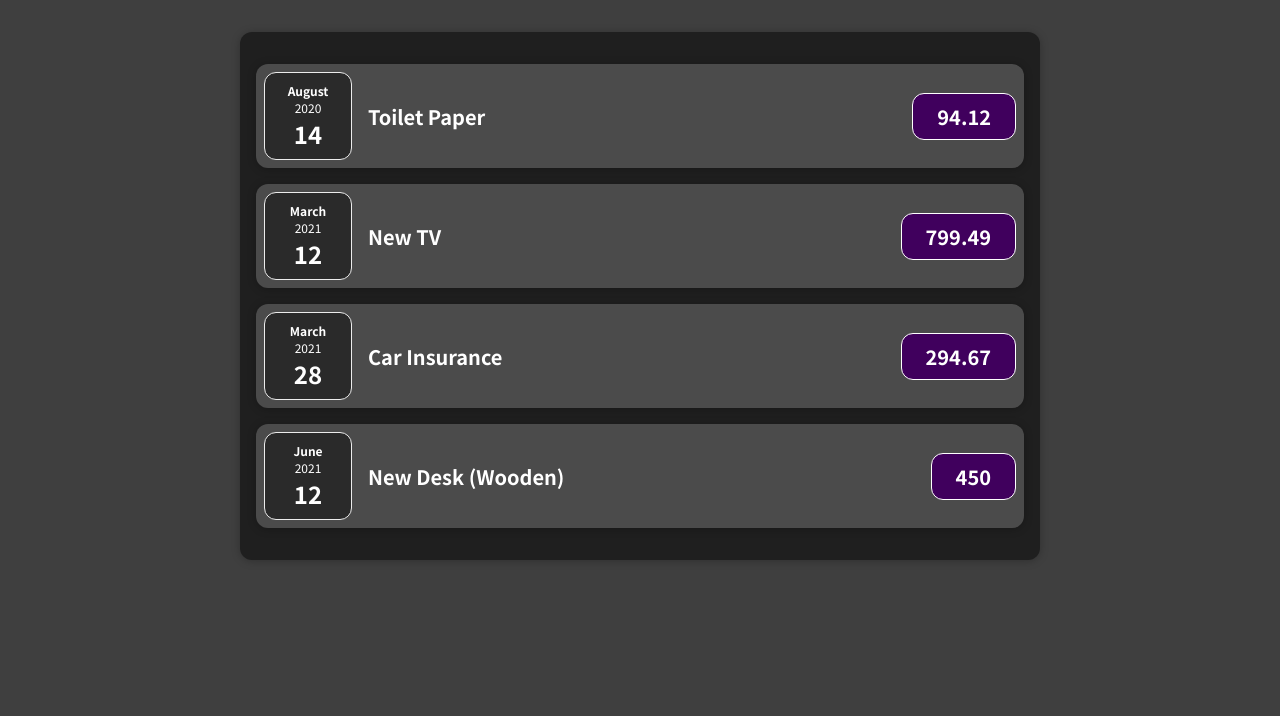
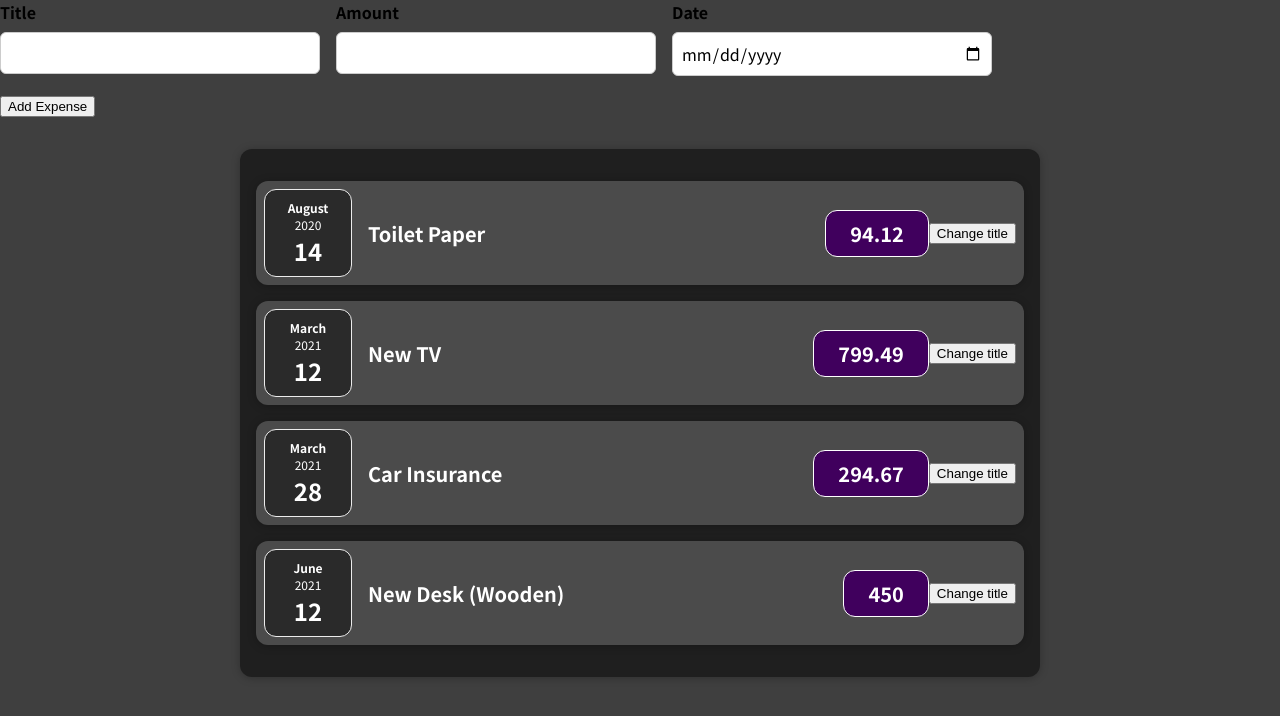
Before and after one commit to lakhanit/React-spending-tracker-, a React (Create React App) app: page / in a window 1280 px wide. Shown: the top 716 px of the page. Built offline with nearby package versions, Linux system fonts and the light colour scheme.

Commit message:
added new expense form

```diff
--- a/src/App.js
+++ b/src/App.js
@@ -1,5 +1,6 @@
-
+import NewExpense from "./components/NewExpense/NewExpense";
 import Expenses from "./components/Expenses/Expenses"
+import ExpenseForm from "./components/NewExpense/ExpenseForm";
 const App=()=> {
   const expenses=[
     {
@@ -25,6 +26,7 @@
 
   return (
     <div>
+        <ExpenseForm/>
         <Expenses items={expenses}/>
     </div>
 
--- a/src/components/Expenses/expenseItem.js
+++ b/src/components/Expenses/expenseItem.js
@@ -1,14 +1,23 @@
+import React ,{useState} from 'react';
 import "./ExpenseItem.css";
 import ExpenseDate from "./ExpenseDate";
 import Card from "../UI/Card";
+
+
 const ExpenseItem=(props)=> {
+  const [title, setTitle]=useState(props.title);
+
+  const clickHandler=()=>{
+    setTitle('Updated');
+  };
   return (
     <Card className="expense-item">
       <ExpenseDate date={props.date} />
       <div className="expense-item__description">
-        <h2>{props.title}</h2>
+        <h2>{title}</h2>
         <div className="expense-item__price">{props.amount}</div>
       </div>
+      <button onClick={clickHandler}>Change title</button>
     </Card>
   );
 }
--- /dev/null
+++ b/src/components/NewExpense/ExpenseForm.css
@@ -0,0 +1,26 @@
+.new-expense__controls {
+	display: flex;
+	flex-wrap: wrap;
+	gap: 1rem;
+	margin-bottom: 1rem;
+	text-align: left;
+}
+
+.new-expense__control label {
+	font-weight: bold;
+	margin-bottom: 0.5rem;
+	display: block;
+}
+
+.new-expense__control input {
+	font: inherit;
+	padding: 0.5rem;
+	border-radius: 6px;
+	border: 1px solid #ccc;
+	width: 20rem;
+	max-width: 100%;
+}
+
+.new-expense__actions {
+	text-align: right;
+}
--- /dev/null
+++ b/src/components/NewExpense/ExpenseForm.js
@@ -0,0 +1,29 @@
+import React from 'react'
+import './ExpenseForm.css'
+
+
+const ExpenseForm=()=>{
+	return (
+    <form>
+      <div className="new-expense__controls">
+        <div className="new-expense__control">
+          <label>Title</label>
+          <input type="text" />
+        </div>
+        <div className="new-expense__control">
+          <label>Amount</label>
+          <input type="number" min="0.01" step="0.01" />
+        </div>
+        <div className="new-expense__control">
+          <label>Date</label>
+          <input type="date" min='2019-01-01' max='2024-12-31'/>
+        </div>
+      </div>
+	  <div className="new_expense__actions">
+		<button type='submit'>Add Expense</button>
+	  </div>
+    </form>
+  );
+
+}
+export default ExpenseForm
--- /dev/null
+++ b/src/components/NewExpense/NewExpense.css
@@ -0,0 +1,38 @@
+.new-expense {
+	background-color: #a892ee;
+	padding: 1rem;
+	margin: 2rem auto;
+	width: 50rem;
+	max-width: 95%;
+	border-radius: 12px;
+	text-align: center;
+	box-shadow: 0 1px 8px rgba(0, 0, 0, 0.25);
+}
+
+.new-expense button {
+	font: inherit;
+	cursor: pointer;
+	padding: 1rem 2rem;
+	border: 1px solid #40005d;
+	background-color: #40005d;
+	color: white;
+	border-radius: 12px;
+	margin-right: 1rem;
+}
+
+.new-expense button:hover,
+.new-expense button:active {
+	background-color: #510674;
+	border-color: #510674;
+}
+
+.new-expense button.alternative {
+	color: #220131;
+	border-color: transparent;
+	background-color: transparent;
+}
+
+.new-expense button.alternative:hover,
+.new-expense button.alternative:active {
+	background-color: #ddb3f8;
+}
--- /dev/null
+++ b/src/components/NewExpense/NewExpense.js
@@ -0,0 +1,12 @@
+import React from 'react';
+import './NewExpense.css'
+import ExpenseForm from './ExpenseForm'
+
+
+const NewExpense=()=>{
+	return <div className='new-expense'>
+		<ExpenseForm/>
+	</div>
+
+}
+export default NewExpense;
```
